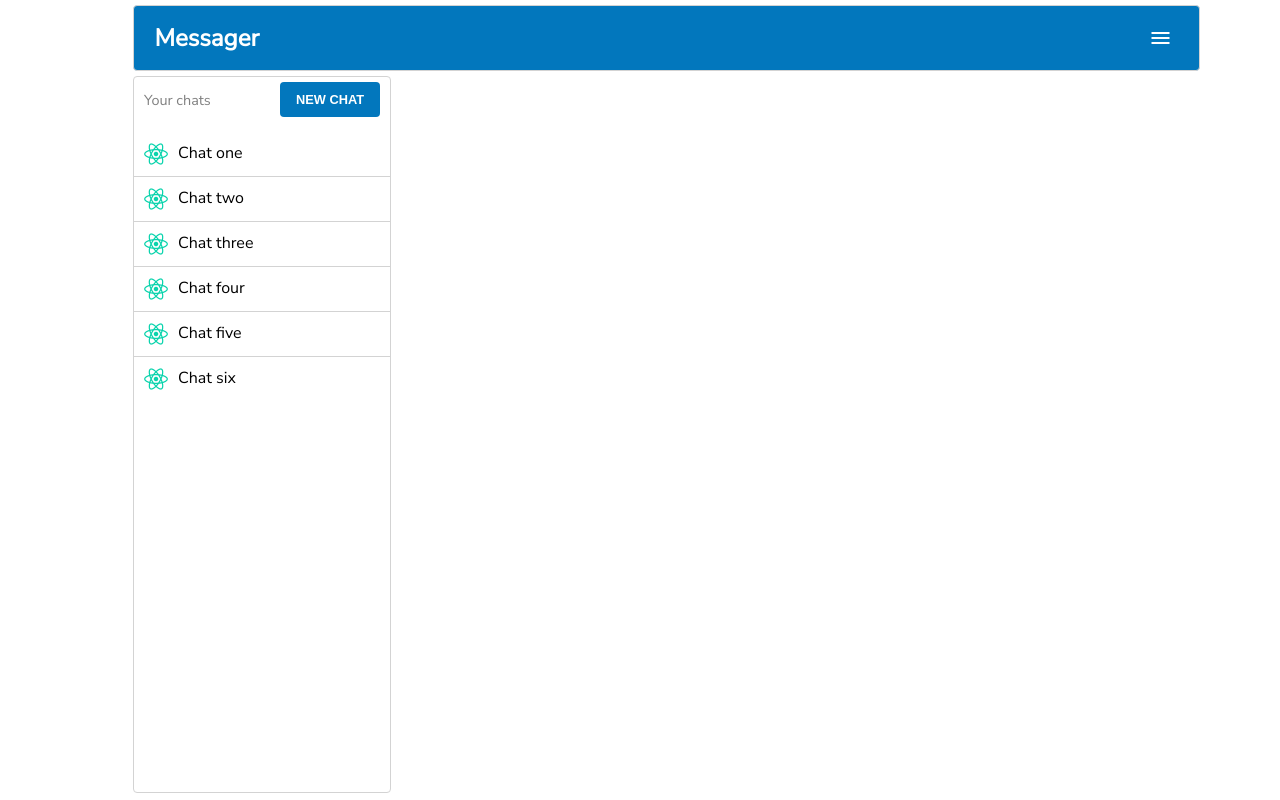
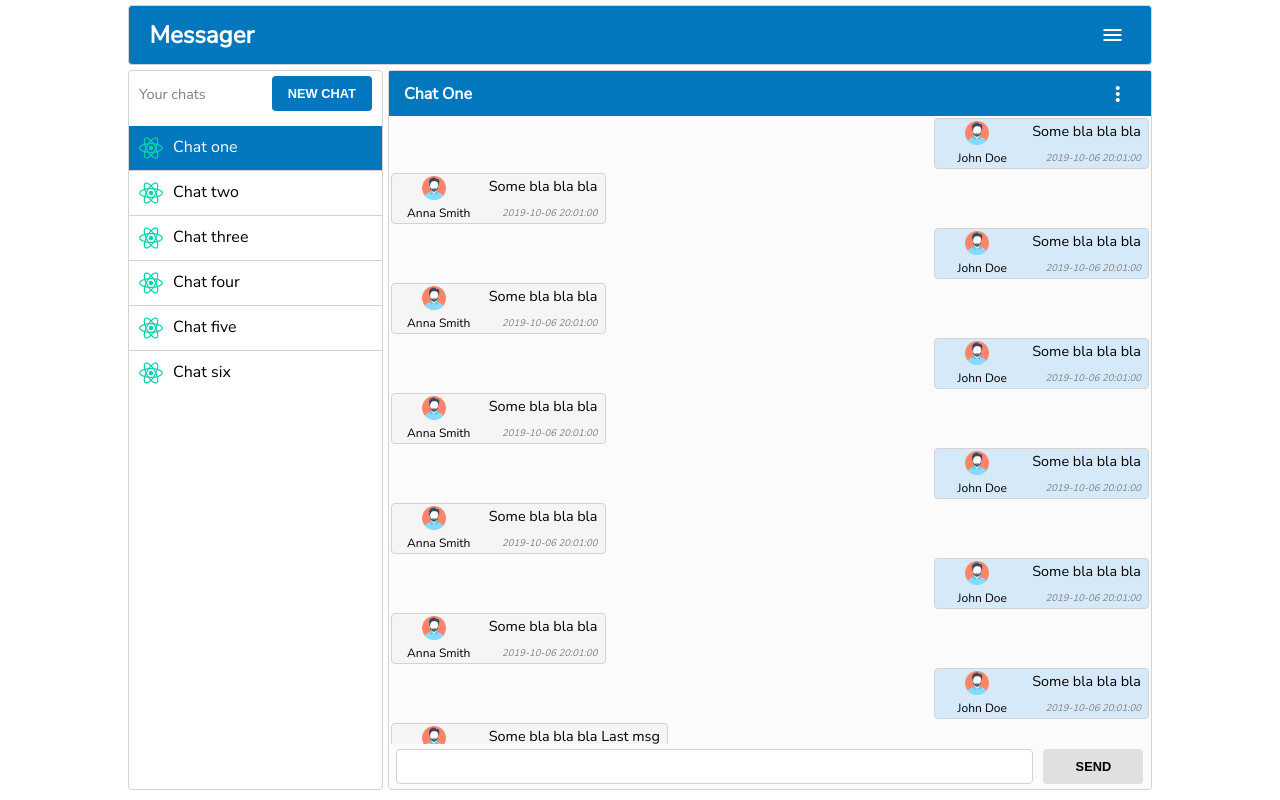
Before and after one commit to Assenti/messenger, a React (Create React App) app: page / in a window 1280 px wide. Built offline with nearby package versions, Linux system fonts and the light colour scheme.

Commit message:
Design active chat box

```diff
--- a/src/App.js
+++ b/src/App.js
@@ -2,6 +2,7 @@ import React, { Component } from 'react'
 import './styles/all.scss'
 import { AppHeader } from './components/AppHeader'
 import { Chats } from './components/Chats'
+import { ActiveChat } from './components/ActiveChat'
 
 class App extends Component {
 
@@ -10,8 +11,9 @@ class App extends Component {
       <div className="app">
         <div className="app-container">
           <AppHeader/>
-          <div className="flex">
+          <div className="flex space-between full-width">
             <Chats/>
+            <ActiveChat/>
           </div>
         </div>
       </div>
--- /dev/null
+++ b/src/components/ActiveChat.js
@@ -0,0 +1,28 @@
+import React, { Component } from 'react'
+import { ActiveChatInput } from './ActiveChatInput'
+import { ChatMessages } from './ChatMessages'
+
+export class ActiveChat extends Component {
+  state = {
+
+  }
+
+  render() {
+    return (
+      <div className="active-chat">
+          <div className="active-chat__toolbar">
+              <div className="active-chat__toolbar-title">Chat One</div>
+              <div className="icon__btn">
+                <i className="material-icons">more_vert</i>
+              </div>
+          </div>
+          <div className="active-chat__body">
+            <ChatMessages/>
+          </div>
+          <ActiveChatInput/>
+      </div>
+    )
+  }
+}
+
+export default ActiveChat
--- /dev/null
+++ b/src/components/ActiveChatInput.js
@@ -0,0 +1,18 @@
+import React, { Component } from 'react'
+
+export class ActiveChatInput extends Component {
+  state = {
+
+  }
+
+  render() {
+    return (
+      <div className="active-chat__input">
+          <input />
+          <button className="btn secondary">send</button>
+      </div>
+    )
+  }
+}
+
+export default ActiveChatInput
--- /dev/null
+++ b/src/components/ChatMessages.js
@@ -0,0 +1,44 @@
+import React, { Component } from 'react'
+import mockAvatar from '../img/man.png'
+
+export class ChatMessages extends Component {
+  state = {
+      messages: [
+          { id: 1, createdAt: '2019-10-06 20:01:00', text: 'Some bla bla bla', sender: 'John Doe', avatar: mockAvatar },
+          { id: 2, createdAt: '2019-10-06 20:01:00', text: 'Some bla bla bla', receiver: 'Anna Smith', avatar: mockAvatar },
+          { id: 3, createdAt: '2019-10-06 20:01:00', text: 'Some bla bla bla', sender: 'John Doe', avatar: mockAvatar },
+          { id: 4, createdAt: '2019-10-06 20:01:00', text: 'Some bla bla bla', receiver: 'Anna Smith', avatar: mockAvatar },
+          { id: 5, createdAt: '2019-10-06 20:01:00', text: 'Some bla bla bla', sender: 'John Doe', avatar: mockAvatar },
+          { id: 6, createdAt: '2019-10-06 20:01:00', text: 'Some bla bla bla', receiver: 'Anna Smith', avatar: mockAvatar },
+          { id: 7, createdAt: '2019-10-06 20:01:00', text: 'Some bla bla bla', sender: 'John Doe', avatar: mockAvatar },
+          { id: 8, createdAt: '2019-10-06 20:01:00', text: 'Some bla bla bla', receiver: 'Anna Smith', avatar: mockAvatar },
+          { id: 9, createdAt: '2019-10-06 20:01:00', text: 'Some bla bla bla', sender: 'John Doe', avatar: mockAvatar },
+          { id: 10, createdAt: '2019-10-06 20:01:00', text: 'Some bla bla bla', receiver: 'Anna Smith', avatar: mockAvatar },
+          { id: 11, createdAt: '2019-10-06 20:01:00', text: 'Some bla bla bla', sender: 'John Doe', avatar: mockAvatar },
+          { id: 12, createdAt: '2019-10-06 20:01:00', text: 'Some bla bla bla Last msg', receiver: 'AnnaBannd SmithSmith', avatar: mockAvatar }
+      ]
+  }
+
+  render() {
+    return (
+      <div className="chat-messages">
+          {this.state.messages.map( msg => {
+                return <div className={`chat-messge__container ${msg.receiver ? 'receiver': ''}`}>
+                    <div className={`chat-message ${msg.sender ? 'sender' : 'receiver'}`} key={msg.id}>
+                        <div className="chat-message__icon">
+                            <img src={msg.avatar} alt={msg.avatar}/>
+                            <div>{ msg.receiver ? msg.receiver : msg.sender }</div>
+                        </div>
+                        <div className="chat-message__text">
+                            <div>{msg.text}</div>
+                            <div>{msg.createdAt}</div>
+                        </div>
+                    </div>
+                </div>
+            })}
+      </div>
+    )
+  }
+}
+
+export default ChatMessages
--- a/src/components/Chats.js
+++ b/src/components/Chats.js
@@ -22,7 +22,7 @@ export class Chats extends Component {
         </div>
         <div className="chats__body">
             {this.state.chats.map((chat, index) => {
-                return <div className="chats__chat" key={index}>
+                return <div className={`chats__chat ${chat.name === 'Chat one' ? 'chosen' : ''}`} key={index}>
                     <div className="flex">
                         <img className="chats__chat-icon" src={chat.icon} alt={chat.icon}/>
                         <div>{chat.name}</div>
--- /dev/null
+++ b/src/styles/_active-chat.scss
@@ -0,0 +1,77 @@
+@import 'colors';
+
+.active-chat {
+    margin-left: 5px;
+    border: 1px solid lightgray;
+    border-radius: 4px;
+    height: calc(100vh - 80px);
+    width: 75%;
+    min-width: 250px;
+}
+
+.active-chat__toolbar {
+    background-color: $primary;
+    color: #fff;
+    height: 45px;
+    width: 100%;
+    display: flex;
+    align-items: center;
+    justify-content: space-between;
+    padding: 0 2%;
+}
+
+.active-chat__toolbar-title {
+    font-size: 1rem;
+    font-weight: bold;
+}
+
+.active-chat__body {
+    height: calc(100% - 90px);
+    background-color: rgba($color: #f7f7f7, $alpha: .5);
+    overflow-y: auto;
+
+    /* width */
+    &::-webkit-scrollbar {
+        width: 5px;
+    }
+
+    /* Track */
+    &::-webkit-scrollbar-track {
+        background: #f1f1f1;
+    }
+
+    /* Handle */
+    &::-webkit-scrollbar-thumb {
+        background: $secondary;
+    }
+
+    /* Handle on hover */
+    &::-webkit-scrollbar-thumb:hover {
+        background: darken($secondary, 10%);
+    }
+}
+
+.active-chat__input {
+    height: 45px;
+    width: 100%;
+    display: flex;
+    align-items: center;
+    justify-content: space-between;
+    padding: 0 1%;
+    background-color: rgba($color: #f7f7f7, $alpha: .5)
+}
+
+.active-chat__input input {
+    outline: none;
+    width: calc(100% - 100px);
+    margin-right: 10px;
+    height: 35px;
+    border: 1px solid lightgray;
+    border-radius: 4px;
+    padding: 0 10px;
+    font-size: 1rem;
+
+    &:focus {
+        border-color: $info;
+    }
+}
--- a/src/styles/_app-header.scss
+++ b/src/styles/_app-header.scss
@@ -6,7 +6,7 @@
     align-items: center;
     width: 100%;
     height: 60px;
-    margin: 5px;
+    margin: 5px 0;
     border: 1px solid lightgray;
     border-radius: 4px;
     padding: 0.2% 2%;
--- a/src/styles/_btn.scss
+++ b/src/styles/_btn.scss
@@ -19,5 +19,17 @@
     &.primary {
         background-color: $primary;
         color: #fff;
+
+        &:hover {
+            background-color: darken($primary, 5%);
+        }
+    }
+
+    &.secondary {
+        background-color: $secondary;
+
+        &:hover {
+            background-color: darken($secondary, 5%);
+        }
     }
 }
--- /dev/null
+++ b/src/styles/_chat-messages.scss
@@ -0,0 +1,72 @@
+@import 'colors';
+
+.chat-messages {
+    display: flex;
+    flex-direction: column;
+}
+
+.chat-messge__container {
+    width: 100%;
+    display: flex;
+    justify-content: flex-end;
+
+    &.receiver {
+        justify-content: flex-start;
+    }
+}
+
+.chat-message {
+    min-height: 35px;
+    font-size: .9rem;
+    border-radius: 4px;
+    border: 1px solid lightgray;
+    margin: 2px;
+    display: flex;
+    padding: 2px;
+
+    &.sender {
+        background-color: rgba($info, .2);
+    }
+
+    &.receiver {
+        background-color: rgba($secondary, .2);
+    }
+}
+
+
+.chat-message__icon {
+    width: 90px;
+    text-align: center;
+
+    div {
+        font-size: .75rem;
+
+        &:hover {
+            color: $info;
+            transition: all .3s ease;
+            cursor: pointer;
+        }
+    }
+
+    img {
+        width: 24px;
+        margin-right: 10px;
+    }
+}
+
+.chat-message__text {
+    height: 100%;
+    padding: 0 5px;
+
+    div:first-child {
+        height: calc(100% - 15px);
+    }
+
+    div:last-child {
+        text-align: right;
+        font-size: .6rem;
+        font-style: italic;
+        color: gray;
+        height: 15px;
+    }
+}
--- a/src/styles/_chats.scss
+++ b/src/styles/_chats.scss
@@ -1,10 +1,10 @@
 @import 'colors';
 
 .chats {
-    margin: 0 5px;
+    // margin: 0 5px;
     border: 1px solid lightgray;
     border-radius: 4px;
-    height: calc(100vh - 85px);
+    height: calc(100vh - 80px);
     width: 25%;
     min-width: 250px;
 }
--- a/src/styles/_colors.scss
+++ b/src/styles/_colors.scss
@@ -1 +1,6 @@
 $primary: #0277BD;
+$secondary: #E0E0E0;
+$success: #43A047;
+$error: #E53935;
+$warning: #FB8C00;
+$info: #42A5F5;
--- a/src/styles/all.scss
+++ b/src/styles/all.scss
@@ -4,6 +4,12 @@
 @import 'icon';
 @import 'chats';
 @import 'btn';
+@import 'active-chat';
+@import 'chat-messages';
+
+* {
+  box-sizing: border-box;
+}
 
 .app {
   font-family: 'Nunito Sans', sans-serif;
@@ -18,3 +24,11 @@
 .flex {
   display: flex;
 }
+
+.space-between {
+  justify-content: space-between;
+}
+
+.full-width {
+  width: 100%;
+}
```
Also changed, not shown: src/img/man.png (added).
